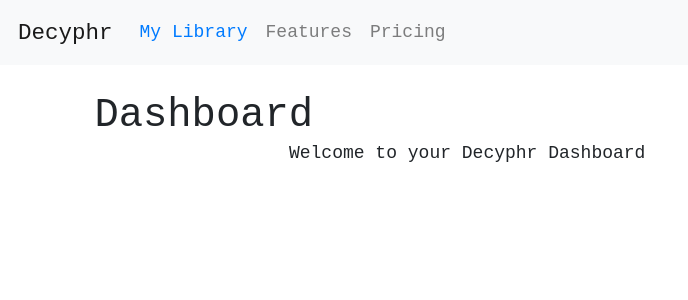
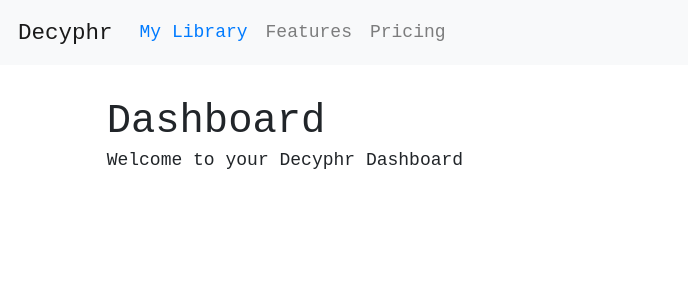
Before and after one commit to decyphr-net/decyphr-next, a Next.js app: page /dashboard in a window 1280 px wide. Shown: the top 300 px of the page, without its empty margins (0-688 px from the left). Built offline with nearby package versions, Linux system fonts and the light colour scheme; no server answers; sample sign-in values are in the browser's storage; a small style sheet from the web is missing.

Commit message:
Update dashboard to use dashboard layout

```diff
--- a/pages/dashboard/dashboard.module.scss
+++ /dev/null
@@ -1,18 +0,0 @@
-.dashboard {
-  section {
-    padding-top: 2%;
-    padding-left: 5%;
-
-    h1 {
-      margin: 0;
-      display: inline;
-      padding-left: 2.5%;
-      font-size: 2.25em;
-    }
-
-    p {
-      display: block;
-      padding-left: 18.5%;
-    }
-  }
-}
--- a/pages/dashboard/index.js
+++ b/pages/dashboard/index.js
@@ -1,9 +1,8 @@
 import { useState, useEffect } from 'react'
 import Head from 'next/head'
 import Router from 'next/router'
-import Navigation from '../../components/layout/Navigation'
-import styles from './dashboard.module.scss'
 import api from '../../utils/api'
+import DashboardLayout from '../../components/layout/dashboard'
 
 export default function Dashboard() {
   const [translations, setTranslations] = useState([]);
@@ -56,17 +55,11 @@
   return (
     <>
       <Head>
-        <title>Decyphr Dashboard</title>
         <link rel="stylesheet" href="//cdn.jsdelivr.net/npm/hack-font@3/build/web/hack.css"></link>
       </Head>
 
-      <main className={styles.dashboard}>
-        <Navigation />
-        <section>
-          <h1>Dashboard</h1>
-          <p>Welcome to your Decyphr Dashboard</p>
-        </section>
-      </main>
+      <DashboardLayout title="Decyphr Dashboard" pageTitle="Dashboard" pageSubtitle="Welcome to your Decyphr Dashboard">
+      </DashboardLayout>
     </>
   )
 }
```
